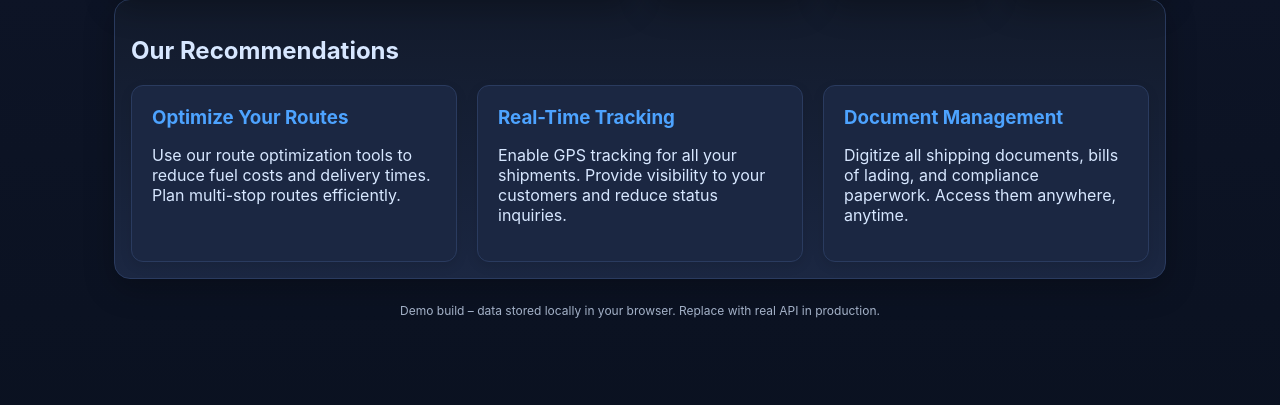
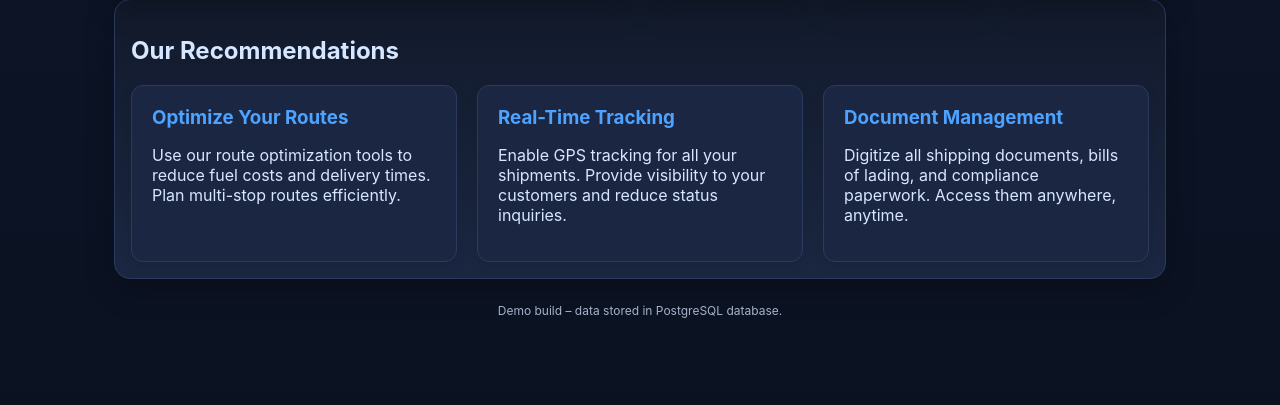
Before and after one commit to cyprianmak/makiwafreightapp, a Python web app: template templates/index.html in a window 1280 px wide. Shown: the part 328-733 px from the top of the page. Run offline with Jinja, Linux system fonts and the light colour scheme; the template is opened without the code that fills it, so the values that code supplies are empty.

Commit message:
Update index.html

```diff
--- a/templates/index.html
+++ b/templates/index.html
@@ -757,7 +757,7 @@
         </div>
       </div>
     </section>
-    <div class="footer">Demo build – data stored locally in your browser. Replace with real API in production.</div>
+    <div class="footer">Demo build – data stored in PostgreSQL database.</div>
   </main>
 
   <!-- Notification Container -->
@@ -1945,9 +1945,9 @@
           return;
         }
 
-        // Check if user has access to the current page
+        // Check if user has access to current page
         if (u && !canAccessPage(u, page)) {
-          // If the user is an admin, they can access everything, so this shouldn't happen.
+          // If user is an admin, they can access everything, so this shouldn't happen.
           // For non-admin, redirect to their role's dashboard or index?
           if (u.role === 'shipper') {
             location.hash = '#shipper-dashboard';
@@ -2419,7 +2419,7 @@
         }
       };
 
-      // Initialize the app
+      // Initialize app
       const init = () => {
         // Set up hash change listener
         window.addEventListener('hashchange', () => show(location.hash));
@@ -2438,7 +2438,7 @@
         });
       };
 
-      // Start the app when DOM is ready
+      // Start app when DOM is ready
       if (document.readyState === 'loading') {
         document.addEventListener('DOMContentLoaded', init);
       } else {
```
